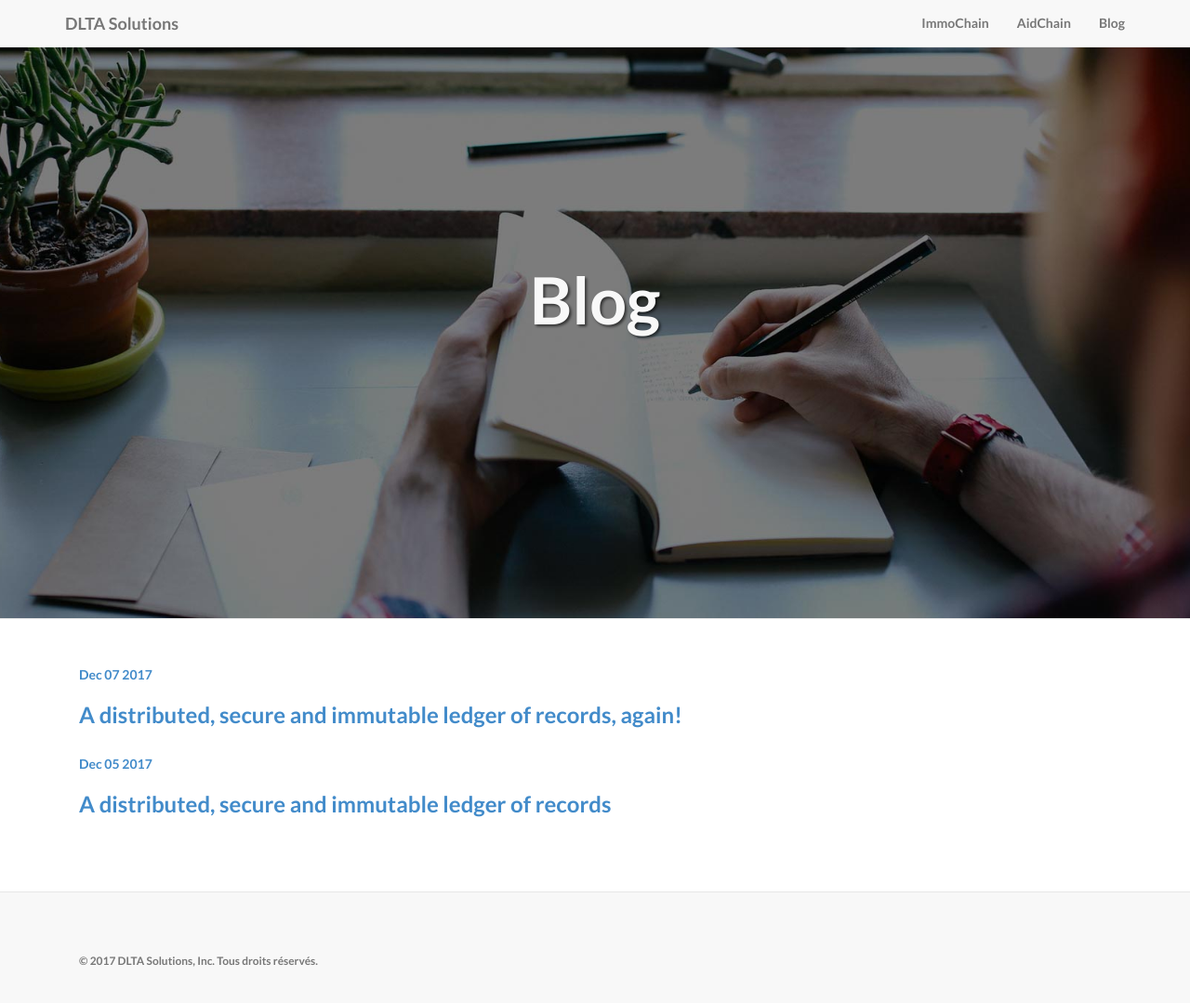
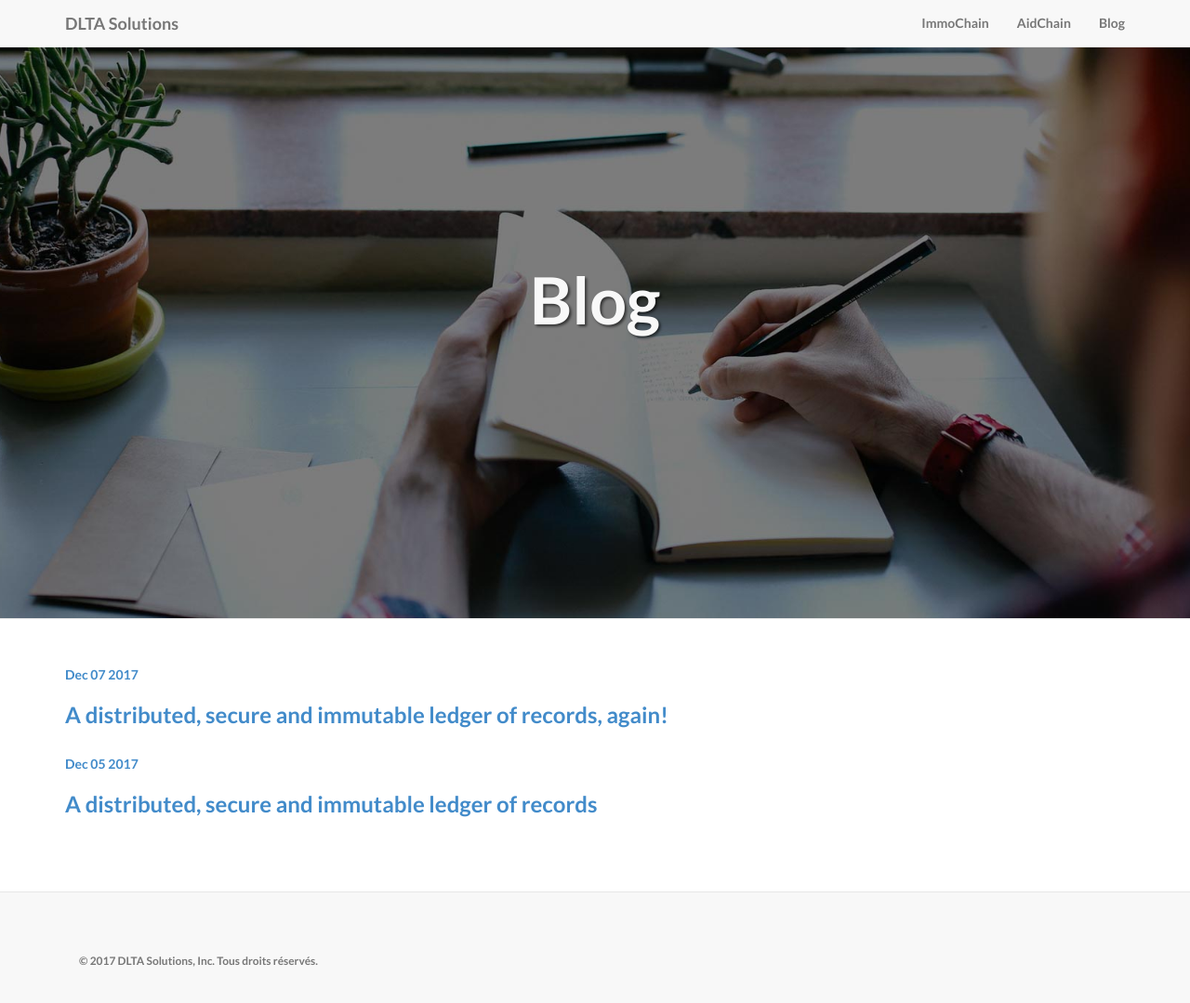
Before and after one commit to dltasolutions/dltasolutions.github.io, a Jekyll site: the page built from blog.html, in a window 1280 px wide and 1092 px high. Shown: the top 1079 px of the window at 93% size. Built offline with Jekyll 4.4.1, drawn with Linux system fonts in a browser that asks for light colours.

Commit message:
Update blog.html

```diff
--- a/blog.html
+++ b/blog.html
@@ -9,7 +9,7 @@
 
 <div class="content-section-b">
 	<div class="container">
-		<div class="col-lg-10 col-sm-6" style="">
+		<div>
 			<section class="list">
 				{% for post in site.posts %}
 					<div class="item">
```
